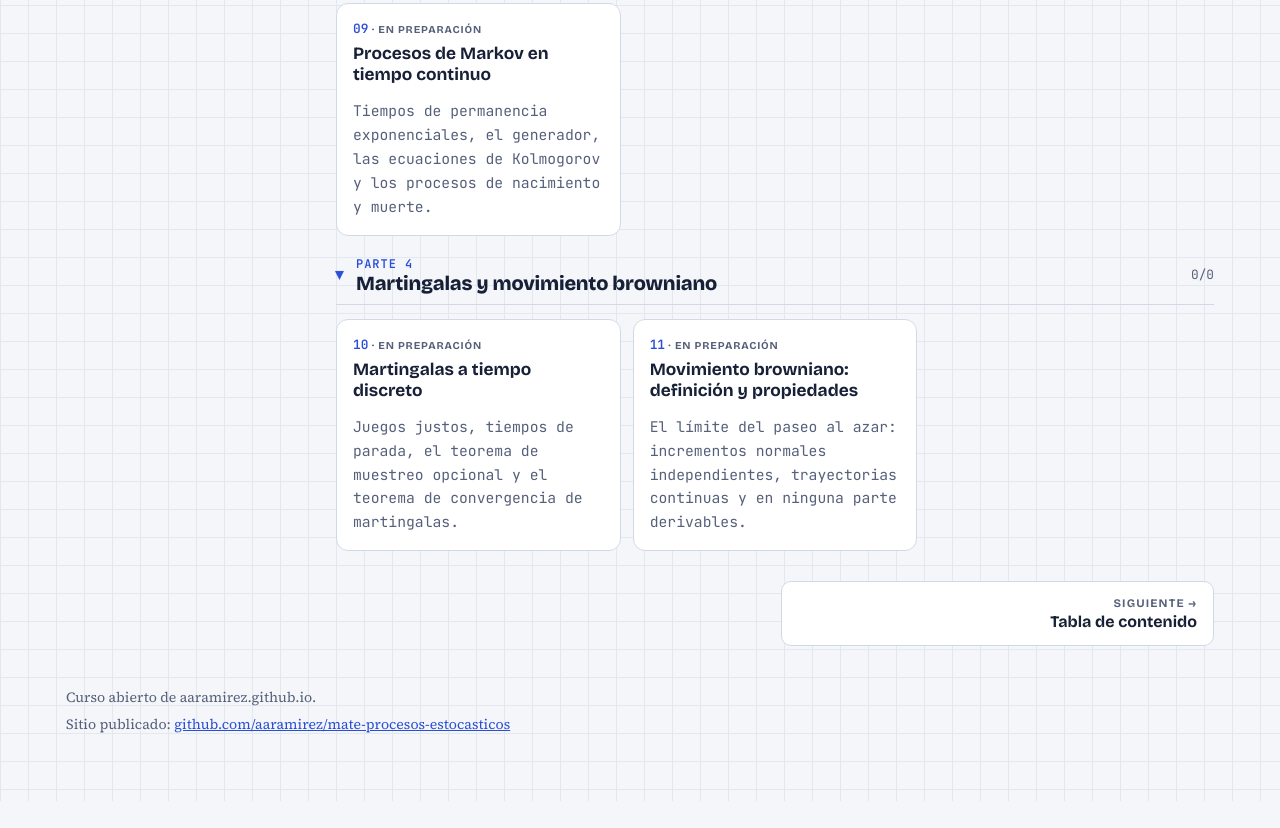
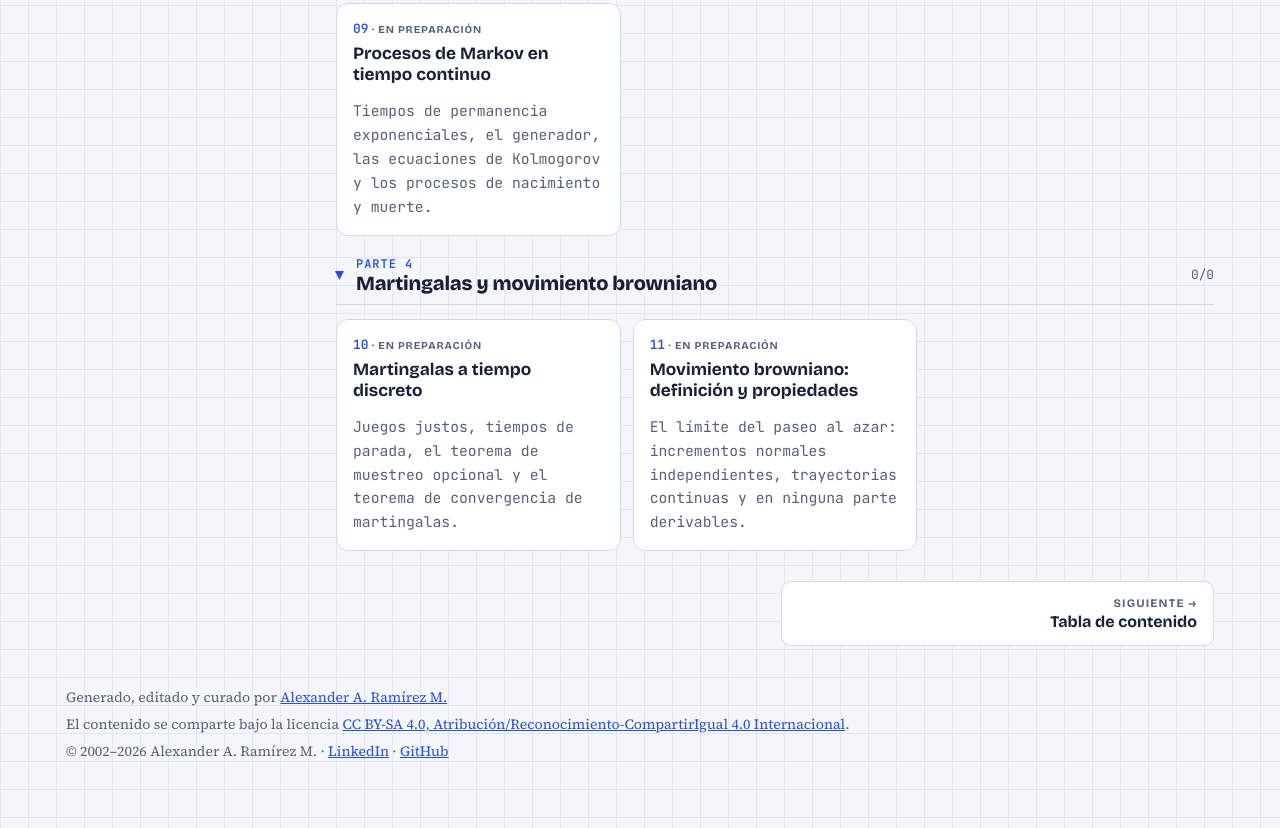
Before and after one commit to aaramirez/mate-procesos-estocasticos, a plain HTML site: page index.html in a window 1280 px wide. Shown: the part 2403-3231 px from the top of the page. Before the commit the page ends 3204 px from the top, so only its background shows below. Drawn offline with nearby package versions, Linux system fonts and the light colour scheme.

Commit message:
Pie común: autoría, licencia CC BY-SA 4.0 y año que se actualiza solo

```diff
--- a/index.html
+++ b/index.html
@@ -87,7 +87,7 @@ height="0" width="0" style="display:none;visibility:hidden"></iframe></noscript>
 <nav class="pager" id="pager" aria-label="Capítulo anterior y siguiente"></nav>
 </main>
 </div>
-<footer><span>Curso abierto de aaramirez.github.io.</span><span>Sitio publicado: <a href="https://github.com/aaramirez/mate-procesos-estocasticos" target="_blank" rel="noopener">github.com/aaramirez/mate-procesos-estocasticos</a></span></footer>
+<footer><span>Generado, editado y curado por <a href="https://www.linkedin.com/in/alexander-ramirez-morales/" target="_blank" rel="noopener">Alexander A. Ramírez M.</a></span><span>El contenido se comparte bajo la licencia <a href="https://creativecommons.org/licenses/by-sa/4.0/deed.es" target="_blank" rel="noopener">CC BY-SA 4.0, Atribución/Reconocimiento-CompartirIgual 4.0 Internacional</a>.</span><span>© 2002–<span data-anio>2026</span> Alexander A. Ramírez M. · <a href="https://www.linkedin.com/in/alexander-ramirez-morales/" target="_blank" rel="noopener">LinkedIn</a> · <a href="https://github.com/aaramirez" target="_blank" rel="noopener">GitHub</a></span><script>document.querySelectorAll('[data-anio]').forEach(function (e) { e.textContent = new Date().getFullYear(); });</script></footer>
 </div>
 <script src="assets/lab.js"></script>
 </body>
```
Also changed, not shown: temario.html (+1 -1 lines).
